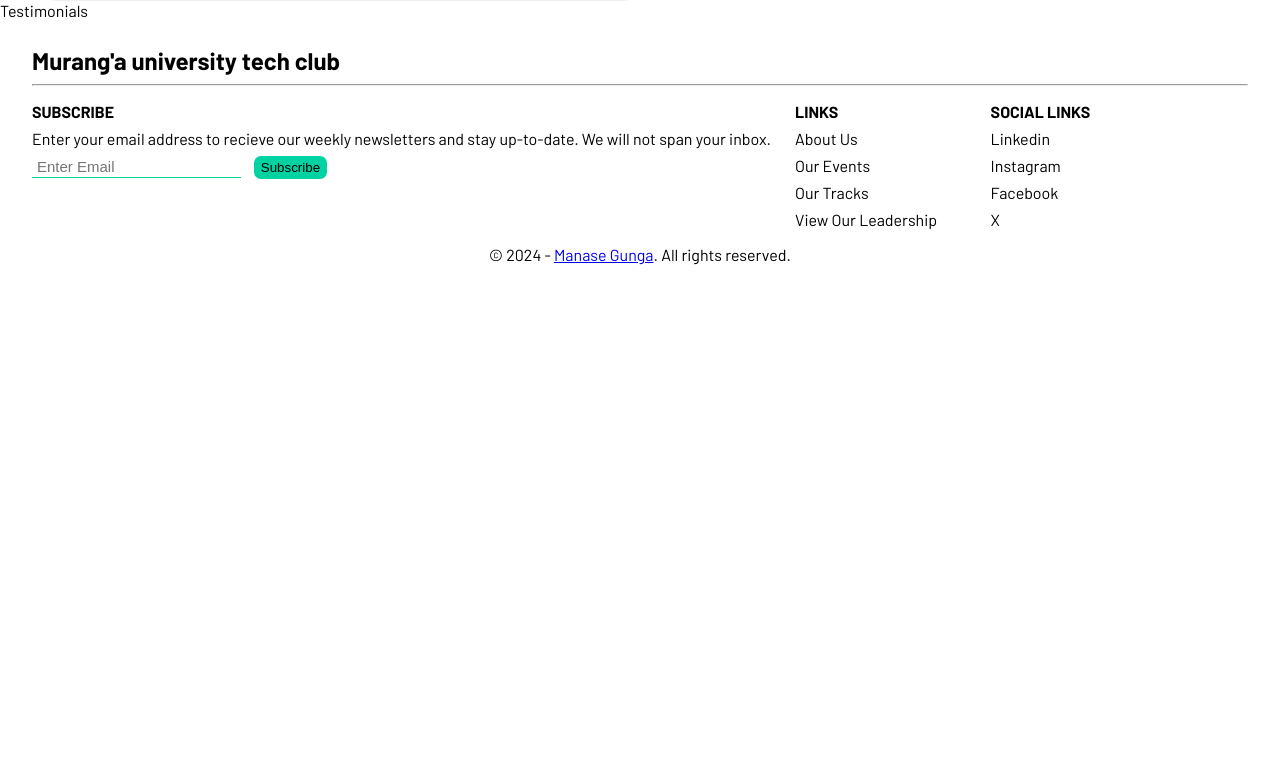
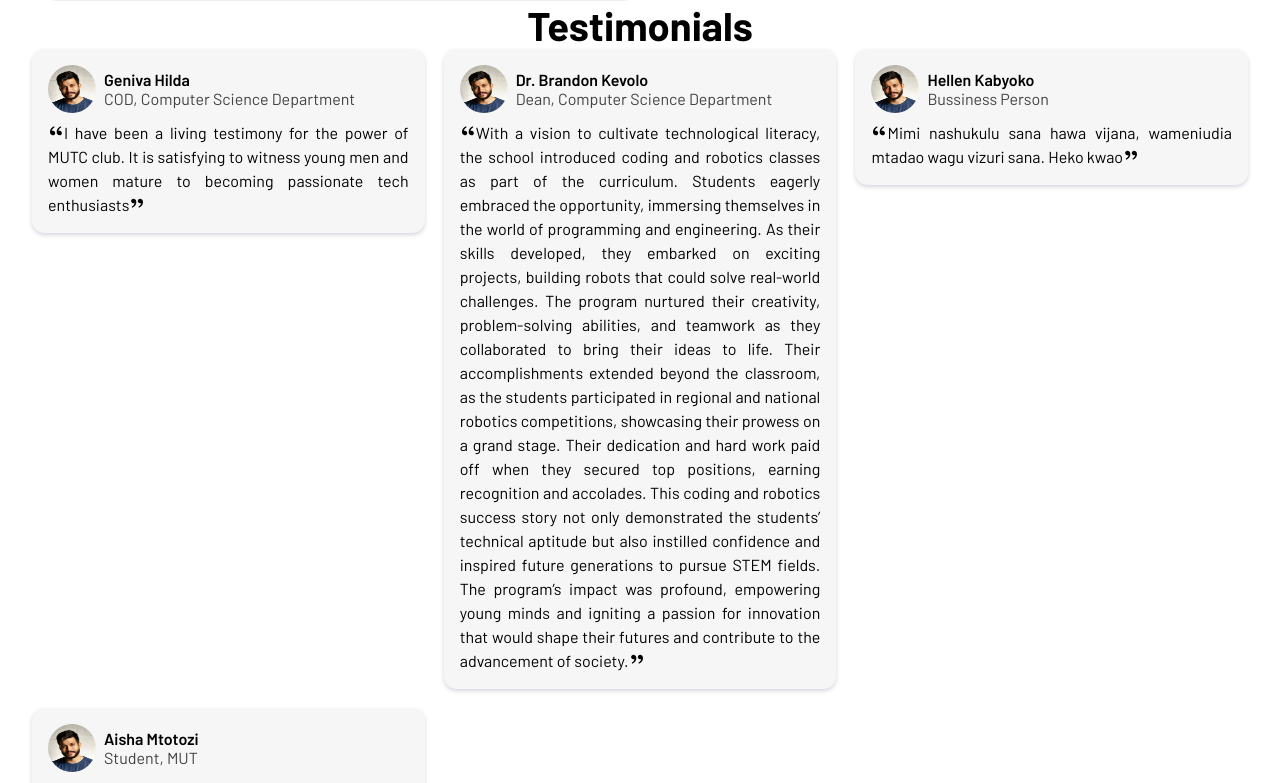
Before and after one commit to Manase44/MUTC, a React (Vite) app: page / in a window 1280 px wide. Shown: the part 1617-2400 px from the top of the page. Before the commit the page ends 1897 px from the top, so only its background shows below. Built offline with nearby package versions, Linux system fonts and the light colour scheme.

Commit message:
add the testimonials section

```diff
--- a/src/Components/Footer/Footer.css
+++ b/src/Components/Footer/Footer.css
@@ -1,11 +1,15 @@
 .footer{
+    margin-top: 1.2rem;
     padding: 1rem 2rem;
+    background-color: var(--black-shade);
 }
 .footer-title{
     margin:.6rem auto;
+    color: var(--light-shading);
 }
 .footer-subtitle{
     text-transform: uppercase;
+    color: var(--light-shading);
 }
 .footer-content{
     margin: 1rem auto;
@@ -14,11 +18,14 @@
     gap: 1.5rem;
 }
 .footer-form, .subscribe-description{
+    color: var(--light-shading);
     margin-top: .5rem;
 }
 .footer-form input[type="email"]{
     border: none;
     border-bottom: 1px solid var(--secondary-color);
+    background-color: transparent;
+    color: var(--button-radius);
     outline: none;
     padding: 2px 5px;
     margin-right: 0.8rem;
@@ -46,10 +53,11 @@
 .footer-link-item{
     text-decoration: none;
     text-transform: capitalize;
-    color: inherit;
+    color: var(--light-shading);
 }
 .footer-copyright p{
     text-align: center;
+    color: var(--light-shading);
 }
 
 @media screen and (max-width:550px) {
--- /dev/null
+++ b/src/Data/testimonies.js
@@ -0,0 +1,28 @@
+const testimonies = [
+    {
+        id:"tmny01",
+        name : "Geniva Hilda",
+        title : "COD, computer science department",
+        testimony : "I have been a living testimony for the power of MUTC club. It is satisfying to witness young men and women mature to becoming passionate tech enthusiasts"
+    },
+    {
+        id:"tmny02",
+        name : "Dr. Brandon Kevolo",
+        title : "Dean, computer science department",
+        testimony : "With a vision to cultivate technological literacy, the school introduced coding and robotics classes as part of the curriculum. Students eagerly embraced the opportunity, immersing themselves in the world of programming and engineering. As their skills developed, they embarked on exciting projects, building robots that could solve real-world challenges. The program nurtured their creativity, problem-solving abilities, and teamwork as they collaborated to bring their ideas to life. Their accomplishments extended beyond the classroom, as the students participated in regional and national robotics competitions, showcasing their prowess on a grand stage. Their dedication and hard work paid off when they secured top positions, earning recognition and accolades. This coding and robotics success story not only demonstrated the students’ technical aptitude but also instilled confidence and inspired future generations to pursue STEM fields. The program’s impact was profound, empowering young minds and igniting a passion for innovation that would shape their futures and contribute to the advancement of society."
+    },
+    {
+        id:"tmny03",
+        name : "Hellen Kabyoko",
+        title : "Bussiness person",
+        testimony : "Mimi nashukulu sana hawa vijana, wameniudia mtadao wagu vizuri sana. Heko kwao"
+    },
+    {
+        id: "tmny04",
+        name: "Aisha Mtotozi",
+        title: "Student, MUT",
+        testimony: "If you happen to be in a business or marketing related major, joining one of these clubs will expose you to how applications are made. Although solicitations to join your start-up or requests to sign a NDA will be met with some rejection. If you have a passion for business and your idea, you should have enough to learn how to make it. Trust me, as long as you have a interest to learn- they will have open arms especially if you teach them how to pitch. I found that now more than ever, the expanse of information of multiple groups of varying disciplines is too valuable to be ignored in sectarian divide between majors."
+    }
+]
+
+export default testimonies
--- a/src/Pages/Home/About.jsx
+++ b/src/Pages/Home/About.jsx
@@ -8,7 +8,7 @@ import { BsQuestionCircleFill } from "react-icons/bs";
 const About = () => {
   return (
     <section id="about" className="about-section">
-      <h1 className="about-title">about MUTC</h1>
+      <h1 className="section-title">about MUTC</h1>
       <div className="about-section-content">
         <div className="about-section-image">
           <img src={aboutImage} alt="MUTC teaching session ongoing" />
--- a/src/Pages/Home/Home.css
+++ b/src/Pages/Home/Home.css
@@ -32,7 +32,7 @@
     margin-top: 1.5rem;
     padding: 0 3rem;
 }
-.about-title{
+.section-title{
     text-transform: capitalize;
     font-size: 40px;
     text-align: center;
@@ -42,8 +42,10 @@
     display: grid;
     grid-template-columns:1fr 1fr;
     gap: 1rem;
+    align-items: center;
 }
 .about-section-image{
+    width: 100%;
     overflow: hidden;
     border-radius: 7px;
 }
@@ -81,9 +83,70 @@
 .values-list{
     display: flex;
     justify-content: space-around;
+    flex-wrap: wrap;
     list-style-type:none;
     line-height: 1.8rem;
 }
 .values-item{
     text-transform: capitalize;
 }
+.testimonial-items{
+    display: grid;
+    grid-template-columns: repeat(3, 1fr);
+    align-content: start;
+    gap: 1.2rem;
+    padding: 0 2rem;
+}
+.testimonial-item{
+    box-shadow: 0 2px 4px 0 rgba(50, 50, 93, .2);
+    border-radius: .8rem;
+    background-color: var(--light-shading);
+    padding: 1rem;
+    display: grid;
+    height: max-content;
+}
+.testimony-header{
+    --size:3rem;
+    display: flex;
+    align-items: center;
+    gap: .5rem;
+}
+.attestant-image-div{
+    display: grid;
+    place-content: center;
+}
+.attestant-image-div img{
+    width: var(--size);
+    height: var(--size);
+    border-radius: 50%;
+}
+.attestant-name{
+    text-transform: capitalize;
+    font-weight: 600;
+}
+.attestant-title{
+    text-transform: capitalize;
+    color: rgb(68, 66, 66);
+}
+.testimony-text{
+    margin-top: .5rem;
+    text-align: justify;
+    line-height: 1.5rem;
+}
+
+
+@media screen and (max-width: 950px) {
+    .about-section-content{
+        display: flex;
+        flex-direction: column;
+    }
+    .about-section-image img{
+        max-height: 200px;
+    }
+    .about-section-subtitle{
+        justify-content: center;
+    }
+    .values-list{
+        gap: 1rem;
+    }
+}
--- a/src/Pages/Home/Testimonials.jsx
+++ b/src/Pages/Home/Testimonials.jsx
@@ -1,6 +1,31 @@
+import { RiDoubleQuotesL, RiDoubleQuotesR } from "react-icons/ri";
+import testimonies from "../../Data/testimonies";
+import attestantImage from "../../assets/Images/attestantImage.webp"
+
 const Testimonials = () => {
   return (
-    <div>Testimonials</div>
+    <section id="testimnials" className="testimonials-section">
+      <h1 className="section-title">testimonials</h1>
+
+      <div className="testimonial-items">
+        {testimonies.map((current) => {
+          return (
+            <div key={current.id} className="testimonial-item">
+          <div className="testimony-header">
+            <div className="attestant-image-div">
+              <img src={attestantImage} width={100} alt="The attestant facial impression" />
+            </div>
+            <div className="attestant-details">
+              <p className="attestant-name">{current.name}</p>
+              <p className="attestant-title">{current.title}</p>
+            </div>
+          </div>
+          <p className="testimony-text"><RiDoubleQuotesL/>{current.testimony}<RiDoubleQuotesR/></p>
+        </div>
+          )
+      })}
+      </div>
+    </section>
   )
 }
 
```
Also changed, not shown: src/assets/Images/attestantImage.webp (added).
